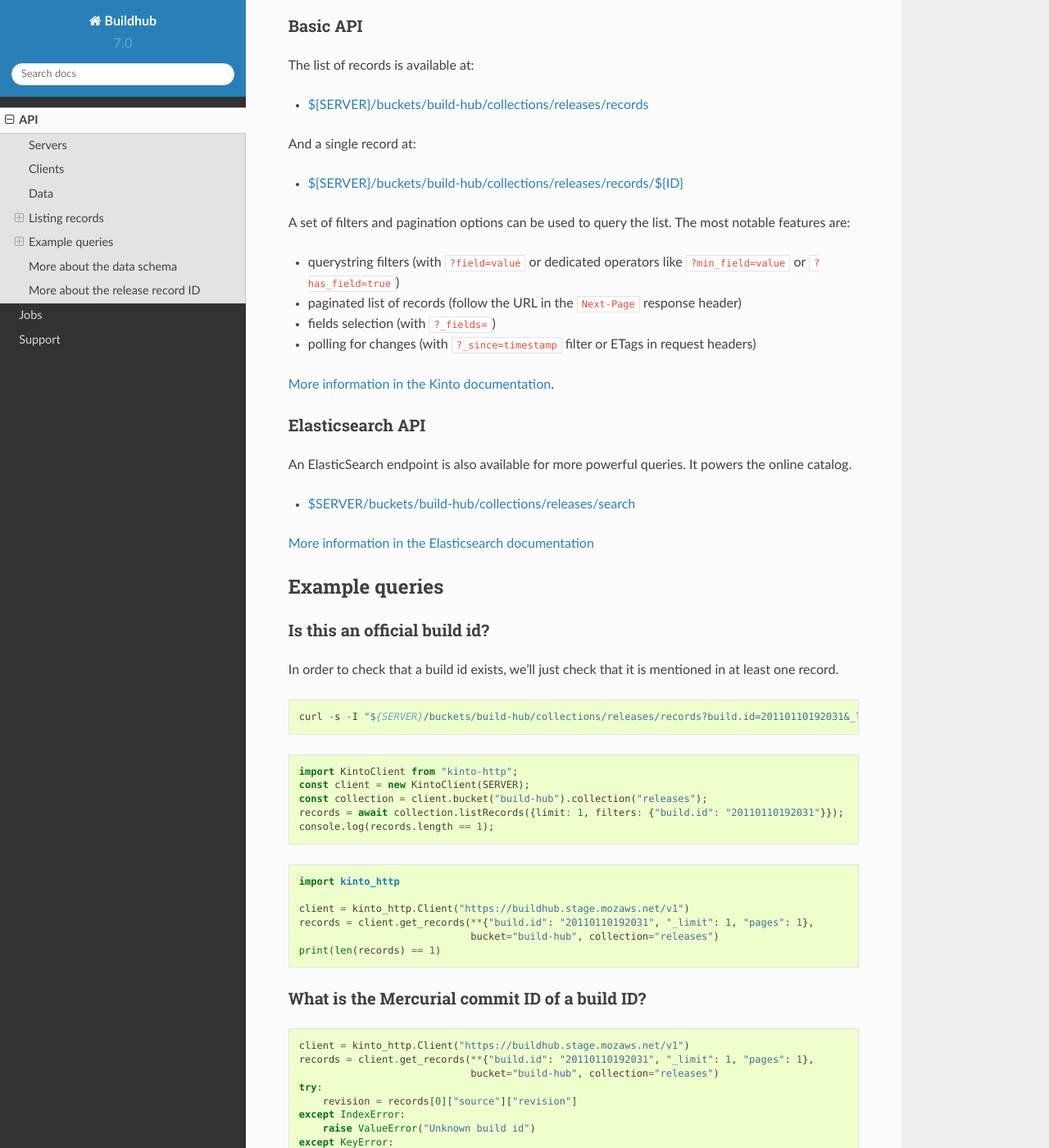
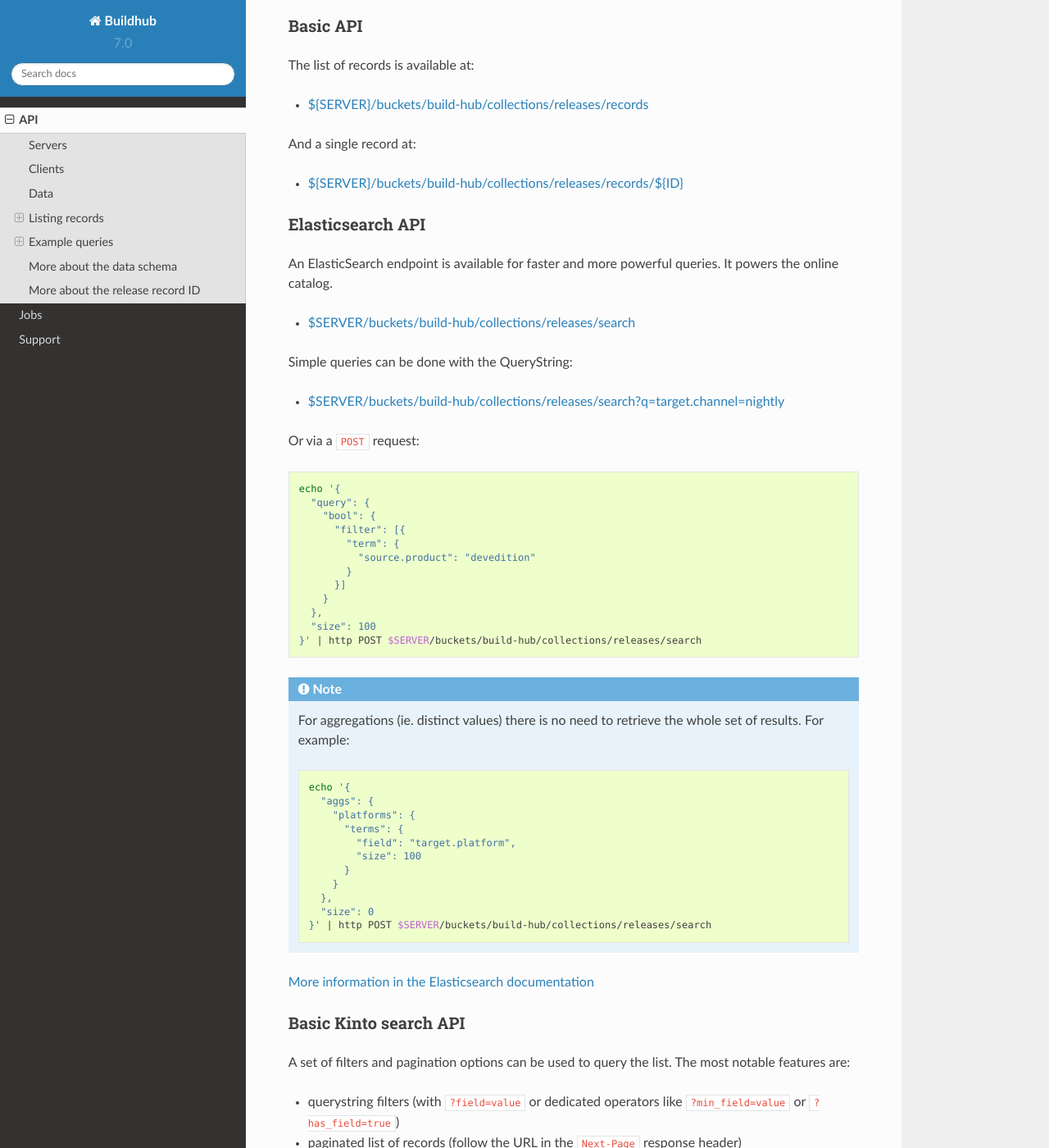
Before and after one commit to mozilla-services/buildhub, a Sphinx documentation site: the page built from docs/api.rst, in a window 1280 px wide and 1400 px high, scrolled down 1484 px. Shown: the whole window at 82% size. Built offline with Sphinx 7.4.7 and the Read the Docs theme 2.0.0, drawn with Linux system fonts in a browser that asks for light colours; some of the changed text lies outside the part shown.

Commit message:
Add more queries examples with E/S

```diff
--- a/docs/api.rst
+++ b/docs/api.rst
@@ -3,13 +3,13 @@
 API
 ###
 
-The BuildHub API is just a Kinto instance with a collection of records. A :ref:`series of jobs <jobs>` is charge of keeping those records up to date when new releases are published.
+The BuildHub API is just a Kinto instance with a collection of records, coupled with ElasticSearch. A :ref:`series of jobs <jobs>` is charge of keeping those records up to date when new releases are published.
 
 Servers
 =======
 
 * **Production**: https://buildhub.prod.mozaws.net/v1/ (`catalog-prod`_)
-* **Stage**: https://buildhub.stage.mozaws.net/v1/ (`catalog-stage`_)
+* **Stage**: https://buildhub.prod.mozaws.net/v1/ (`catalog-stage`_)
 * **Development**: https://kinto-ota.dev.mozaws.net/v1/ (`catalog-dev`_)
 
 .. _catalog-prod: https://mozilla-services.github.io/buildhub/
@@ -19,7 +19,7 @@
 Clients
 =======
 
-Since it is an HTTP API and the records are public, you can simply use any HTTP client, like `curl <http://curl.haxx.se>`_ or `httpie <https://httpie.org>`_.
+Since it is an HTTP API and the records are public, you can simply use any HTTP client, like `curl <http://curl.haxx.se>`_ or `HTTPie <https://httpie.org>`_.
 
 But for more convenience, especially regarding pagination and error handling, some dedicated libraries are also available:
 
@@ -80,11 +80,65 @@
 
 The list of records is available at:
 
-* `${SERVER}/buckets/build-hub/collections/releases/records <https://buildhub.stage.mozaws.net/v1/buckets/build-hub/collections/releases/records?_limit=10>`_
+* `${SERVER}/buckets/build-hub/collections/releases/records <https://buildhub.prod.mozaws.net/v1/buckets/build-hub/collections/releases/records?_limit=10>`_
 
 And a single record at:
 
-* `${SERVER}/buckets/build-hub/collections/releases/records/${ID} <https://buildhub.stage.mozaws.net/v1/buckets/build-hub/collections/releases/records/firefox_beta_50-0b11_macosx_el>`_
+* `${SERVER}/buckets/build-hub/collections/releases/records/${ID} <https://buildhub.prod.mozaws.net/v1/buckets/build-hub/collections/releases/records/firefox_beta_50-0b11_macosx_el>`_
+
+
+Elasticsearch API
+-----------------
+
+An ElasticSearch endpoint is available for faster and more powerful queries. It powers the online catalog.
+
+* `$SERVER/buckets/build-hub/collections/releases/search <https://buildhub.prod.mozaws.net/v1/buckets/build-hub/collections/releases/search>`_
+
+Simple queries can be done with the QueryString:
+
+* `$SERVER/buckets/build-hub/collections/releases/search?q=target.channel=nightly <https://buildhub.prod.mozaws.net/v1/buckets/build-hub/collections/releases/search?q=target.channel=nightly>`_
+
+Or via a ``POST`` request:
+
+.. code-block:: bash
+
+    echo '{
+      "query": {
+        "bool": {
+          "filter": [{
+            "term": {
+              "source.product": "devedition"
+            }
+          }]
+        }
+      },
+      "size": 100
+    }' | http POST $SERVER/buckets/build-hub/collections/releases/search
+
+.. note::
+
+    For aggregations (ie. distinct values) there is no need to retrieve the whole set of results. For example:
+
+    .. code-block:: bash
+
+        echo '{
+          "aggs": {
+            "platforms": {
+              "terms": {
+                "field": "target.platform",
+                "size": 100
+              }
+            }
+          },
+          "size": 0
+        }' | http POST $SERVER/buckets/build-hub/collections/releases/search
+
+
+`More information in the Elasticsearch documentation <https://www.elastic.co/guide/en/elasticsearch/reference/current/search.html>`_
+
+
+Basic Kinto search API
+----------------------
 
 A set of filters and pagination options can be used to query the list. The most notable features are:
 
@@ -95,15 +149,6 @@
 
 `More information in the Kinto documentation <https://kinto.readthedocs.io/en/stable/api/1.x/filtering.html>`_.
 
-Elasticsearch API
------------------
-
-An ElasticSearch endpoint is also available for more powerful queries. It powers the online catalog.
-
-* `$SERVER/buckets/build-hub/collections/releases/search <https://buildhub.stage.mozaws.net/v1/buckets/build-hub/collections/releases/search>`_
-
-`More information in the Elasticsearch documentation <https://www.elastic.co/guide/en/elasticsearch/reference/current/search.html>`_
-
 
 Example queries
 ===============
@@ -113,9 +158,13 @@
 
 In order to check that a build id exists, we'll just check that it is mentioned in at least one record.
 
-::
+.. code-block:: bash
 
-    curl -s -I "${SERVER}/buckets/build-hub/collections/releases/records?build.id=20110110192031&_limit=1" | grep "Total-Records: 1"
+    curl -s $SERVER/buckets/build-hub/collections/releases/search?q=build.id=20170713200529 | \
+        jq -r '.hits.total'
+
+
+Or using the Kinto records endpoint, with the JavaScript client:
 
 .. code-block:: javascript
 
@@ -123,23 +172,25 @@
     const client = new KintoClient(SERVER);
     const collection = client.bucket("build-hub").collection("releases");
     records = await collection.listRecords({limit: 1, filters: {"build.id": "20110110192031"}});
-    console.log(records.length == 1);
+    console.log(records.length >= 1);
+
+Or the Python client:
 
 .. code-block:: python
 
     import kinto_http
 
-    client = kinto_http.Client("https://buildhub.stage.mozaws.net/v1")
+    client = kinto_http.Client("https://buildhub.prod.mozaws.net/v1")
     records = client.get_records(**{"build.id": "20110110192031", "_limit": 1, "pages": 1},
                                  bucket="build-hub", collection="releases")
-    print(len(records) == 1)
+    print(len(records) >= 1)
 
 What is the Mercurial commit ID of a build ID?
 ----------------------------------------------
 
 .. code-block:: python
 
-    client = kinto_http.Client("https://buildhub.stage.mozaws.net/v1")
+    client = kinto_http.Client("https://buildhub.prod.mozaws.net/v1")
     records = client.get_records(**{"build.id": "20110110192031", "_limit": 1, "pages": 1},
                                  bucket="build-hub", collection="releases")
     try:
@@ -152,19 +203,104 @@
 What locales are available for a certain version?
 -------------------------------------------------
 
+Using the ElasticSearch endpoint, with `HTTPie <https://httpie.org/>`_ and `jq <https://stedolan.github.io/jq/>`_:
+
+.. code-block:: bash
+
+    $ echo '{
+      "aggs": {
+        "locales": {
+          "terms": {
+            "field": "target.locale",
+            "size": 1000,
+            "order": {
+              "_term": "asc"
+            }
+          }
+        }
+      },
+      "query": {
+        "bool": {
+          "filter": [{
+            "term": {
+              "target.version": "57.0b9"
+            }
+          }, {
+            "term": {
+              "source.product": "firefox"
+            }
+          }]
+        }
+      },
+      "size": 0
+    }' | http POST $SERVER/buckets/build-hub/collections/releases/search | \
+    jq -r '.aggregations.locales.buckets[] | .key'
+
+    ach
+    af
+    an
+    ar
+    bn-BD
+    bn-IN
+    ...
+
+
+Using the Kinto records endpoint, with the Kinto JavaScript client:
+
 .. code-block:: javascript
 
     import KintoClient from "kinto-http";
 
-    const client = new KintoClient("https://buildhub.stage.mozaws.net/v1");
+    const client = new KintoClient("https://buildhub.prod.mozaws.net/v1");
     const collection = client.bucket("build-hub").collection("releases");
     const records = await collection.listRecords({filters: {"target.version": "53.0b9"}});
     const locales = new Set(records.map(r => r.target.locale));
 
+
 What are the available build ids of a specific version?
 -------------------------------------------------------
 
-Using curl and `jq <https://stedolan.github.io/jq/>`_:
+Using the ElasticSearch endpoint, with Python aiohttp:
+
+.. code-block:: python
+
+    async def fetch_build_ids(session, product, version):
+        query = {
+          "aggs": {
+            "build_ids": {
+              "terms": {
+                "field": "build.id",
+                "size": 100000,
+                "order": {
+                  "_term": "desc"
+                }
+              }
+            }
+          },
+          "query": {
+            "bool": {
+              "filter": [{
+                "term": {
+                  "target.version": version
+                }
+              }, {
+                "term": {
+                  "source.product": product
+                }
+              }]
+            }
+          },
+          "size": 0,
+        }
+        async with session.post(SERVER_URL, data=json.dumps(query)) as response:
+            data = await response.json()
+
+        aggs = data['aggregations']['build_ids']['buckets']
+        buildids = [r['key'] for r in aggs]
+        return buildids
+
+
+Using the Kinto records endpoint, with curl and `jq <https://stedolan.github.io/jq/>`_:
 
 .. code-block:: bash
 
@@ -245,7 +381,7 @@
 
 The complete JSON schema is available in the collection metadata:
 
-* `${SERVER}/buckets/build-hub/collections/releases <https://buildhub.stage.mozaws.net/v1/buckets/build-hub/collections/releases>`_
+* `${SERVER}/buckets/build-hub/collections/releases <https://buildhub.prod.mozaws.net/v1/buckets/build-hub/collections/releases>`_
 
 The records added to the collection will be validated against that schema.
 
```
